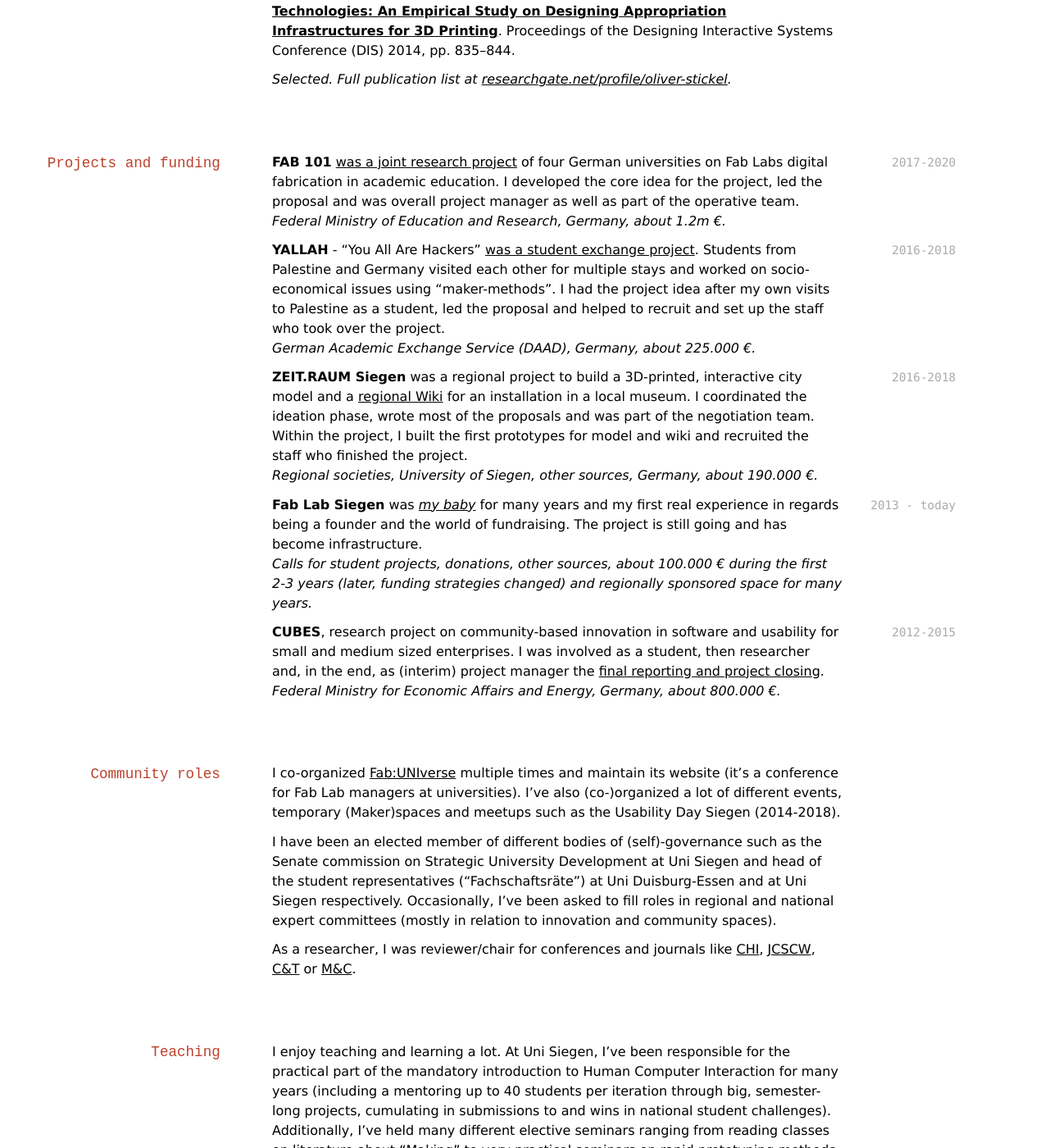
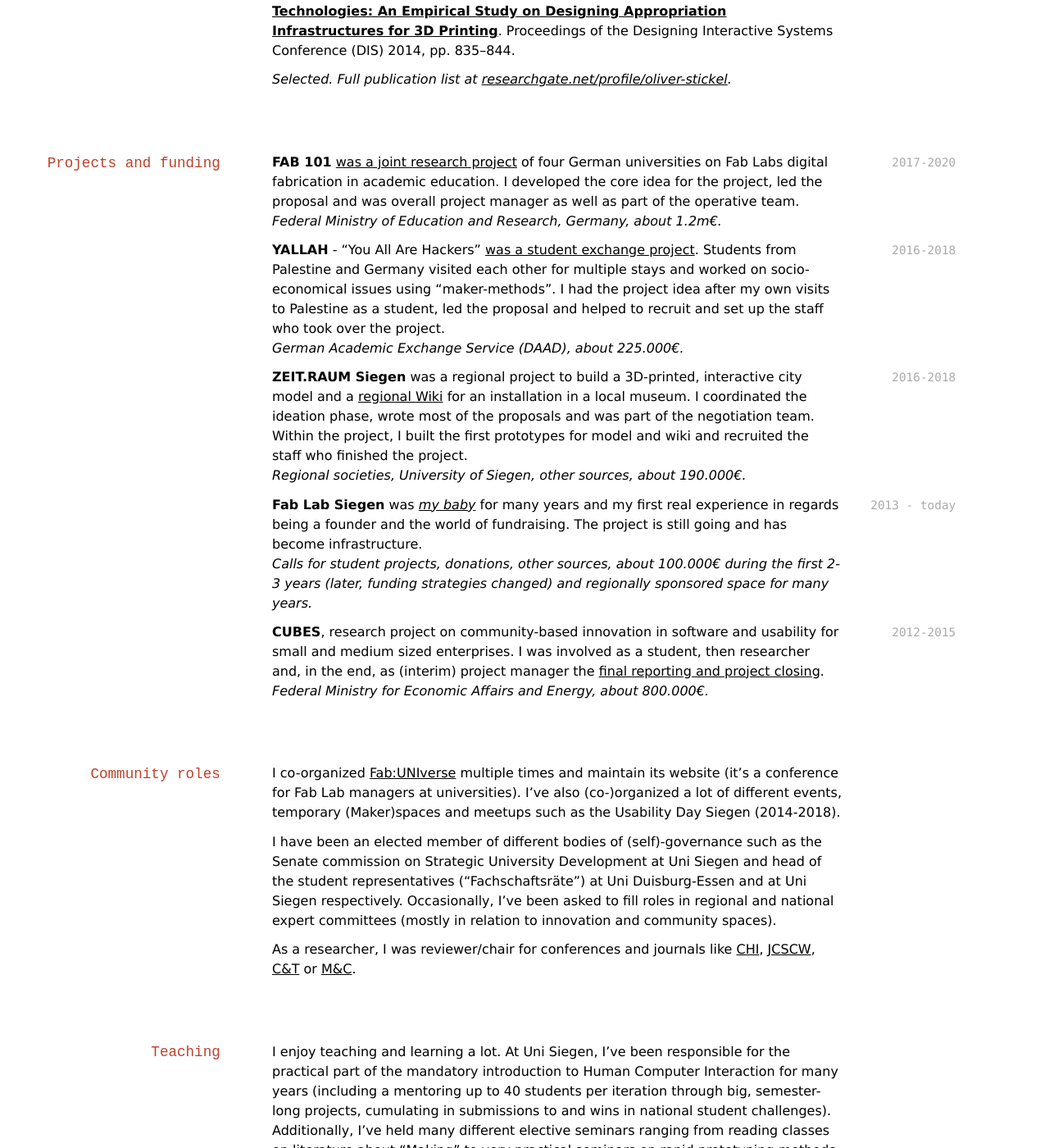
Before and after one commit to oliverstickel/oliverstickel.github.io, a Jekyll site: the page built from index.md, in a window 1280 px wide and 1400 px high, scrolled down 1871 px. Shown: the whole window at 82% size. Built offline with Jekyll 4.4.1, drawn with Linux system fonts in a browser that asks for light colours; nearby versions of some CDN libraries; a style sheet for code colours, icons or effects is not loaded; some of the changed text lies outside the part shown.

Commit message:
Update index.md

```diff
--- a/index.md
+++ b/index.md
@@ -65,23 +65,23 @@ Thomas Ludwig, Oliver Stickel, Alexander Boden, Volkmar Pipek - [**Towards Socia
 
 `2017-2020`
 **FAB 101** [was a joint research project](https://fab101.de) of four German universities on Fab Labs digital fabrication in academic education. I developed the core idea for the project, led the proposal and was overall project manager as well as part of the operative team.
-*Federal Ministry of Education and Research, Germany, about 1.2m €.*
+*Federal Ministry of Education and Research, Germany, about 1.2m€.*
 
 `2016-2018`
 **YALLAH** - "You All Are Hackers" [was a student exchange project](https://yallah.exchange/). Students from Palestine and Germany visited each other for multiple stays and worked on socio-economical issues using "maker-methods". I had the project idea after my own visits to Palestine as a student, led the proposal and helped to recruit and set up the staff who took over the project.
-*German Academic Exchange Service (DAAD), Germany, about 225.000 €.*
+*German Academic Exchange Service (DAAD), about 225.000€.*
 
 `2016-2018`
 **ZEIT.RAUM Siegen** was a regional project to build a 3D-printed, interactive city model and a [regional Wiki](https://wiki.zeitraum-siegen.de/) for an installation in a local museum. I coordinated the ideation phase, wrote most of the proposals and was part of the negotiation team. Within the project, I built the first prototypes for model and wiki and recruited the staff who finished the project.
-*Regional societies, University of Siegen, other sources, Germany, about 190.000 €.*
+*Regional societies, University of Siegen, other sources, about 190.000€.*
 
 `2013 - today`
 **Fab Lab Siegen** was *[my baby](https://fablab-siegen.de)* for many years and my first real experience in regards being a founder and the world of fundraising. The project is still going and has become infrastructure.
-*Calls for student projects, donations, other sources, about 100.000 € during the first 2-3 years (later, funding strategies changed) and regionally sponsored space for many years.*
+*Calls for student projects, donations, other sources, about 100.000€ during the first 2-3 years (later, funding strategies changed) and regionally sponsored space for many years.*
 
 `2012-2015`
 **CUBES**, research project on community-based innovation in software and usability for small and medium sized enterprises. I was involved as a student, then researcher and, in the end, as (interim) project manager the [final reporting and project closing](https://www.tib.eu/de/suchen?tx_tibsearch_search%5Baction%5D=download&tx_tibsearch_search%5Bcontroller%5D=Download&tx_tibsearch_search%5Bdocid%5D=TIBKAT%3A872262936&cHash=7d56fa41baf92a721f58064874672f4a#download-mark).
-*Federal Ministry for Economic Affairs and Energy, Germany, about 800.000 €.*
+*Federal Ministry for Economic Affairs and Energy, about 800.000€.*
 
 ## Community roles
 
```
Also changed, not shown: other parts of index.md (+1 -1 lines).
